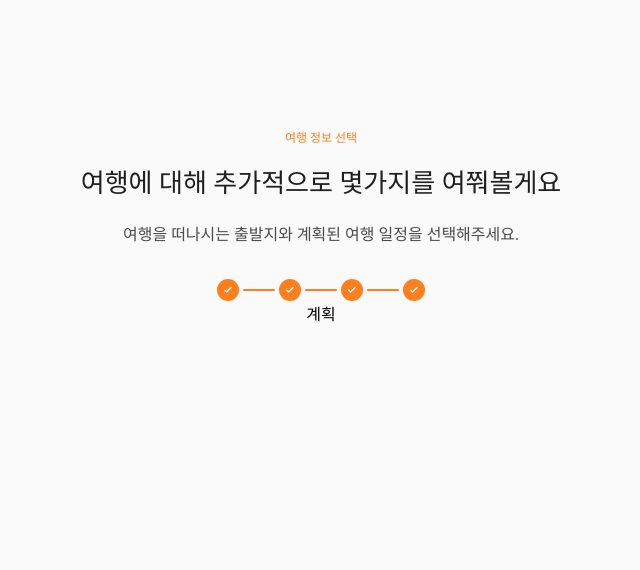
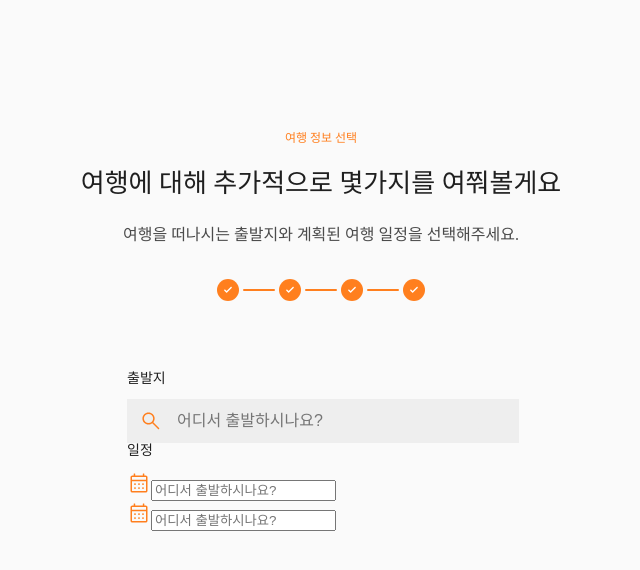
Before and after one commit to TourTeamT/YouNaUri, a React (Create React App) app: page /user-select/plan in a window 1280 px wide. Shown: the top 570 px of the page, without its empty margins (319-959 px from the left). Built offline with nearby package versions, Linux system fonts and the light colour scheme.

Commit message:
feat: 출발위치 설정 input 추가 및 일정표 컴포넌트 추가

```diff
--- /dev/null
+++ b/src/components/datePicker/datePicker.module.scss
@@ -0,0 +1,7 @@
+.template {
+  display: flex;
+}
+
+.plan {
+
+}
--- a/src/components/datePicker/index.tsx
+++ b/src/components/datePicker/index.tsx
@@ -1,8 +1,9 @@
 import React, { useState } from 'react';
 import moment from 'moment';
 import DatePicker from 'react-datepicker';
+import { ReactComponent as Calender } from 'assets/svg/plan/calendar_icon.svg'
 import 'react-datepicker/dist/react-datepicker.css';
-// import './DateRangeSelector.css'; // 컴포넌트 스타일을 위한 CSS 파일
+import styles from './datePicker.module.scss';
 
 const DateRangeSelector: React.FC = () => {
   const [startDate, setStartDate] = useState<Date | null>(null);
@@ -22,14 +23,17 @@ const DateRangeSelector: React.FC = () => {
   };
 
   return (
-    <div className="date-range-selector">
-      <div className="button-group">
-        <div>
-          <div onClick={() => setShowCalendars(true)}>{startDate ?  `${startDate}` : '시작일' }</div>
-          <div onClick={() => setShowCalendars(true)}>{endDate ? `${endDate}` : '종료일' }</div>
+    <div className={styles.template}>
+      <div className={styles.plan}>
+        <div className={styles.plan__calender} onClick={() => setShowCalendars(true)}>
+          <Calender className={styles.plan__icon} />
+          <input className={styles.plan__input} type="text" placeholder="어디서 출발하시나요?" />
+        </div>
+        <div className={styles.plan__calender} onClick={() => setShowCalendars(true)}>
+          <Calender className={styles.plan__icon} />
+          <input className={styles.plan__input} type="text" placeholder="어디서 출발하시나요?" />
         </div>
       </div>
-
       {showCalendars && (
         <div className="calendars">
           <DatePicker
--- a/src/pages/user-select/plan/index.tsx
+++ b/src/pages/user-select/plan/index.tsx
@@ -1,7 +1,20 @@
 import React from "react";
+import DateRangeSelector from "components/datePicker";
+import { ReactComponent as Search } from 'assets/svg/plan/search_icon.svg'
+import styles from './plan.module.scss';
 
 export default function Plan() {
   return (
-    <div>계획</div>
+    <div className={styles.container}>
+      <div className={styles.template}>
+        <span className={styles.template__subTitle}>출발지</span>
+        <div className={styles.place}>
+          <Search className={styles.place__icon} />
+          <input className={styles.place__input} type="text" placeholder="어디서 출발하시나요?" />
+        </div>
+        <span className={styles.template__subTitle}>일정</span>
+        <DateRangeSelector />
+      </div>
+    </div>
   )
 }
--- a/src/pages/user-select/plan/plan.module.scss
+++ b/src/pages/user-select/plan/plan.module.scss
@@ -0,0 +1,49 @@
+.container {
+  display: flex;
+  justify-content: center;
+}
+
+.template {
+  display: flex;
+  flex-direction: column;
+  justify-content: center;
+  width: 388px;
+  margin-top: 70px;
+
+  &__subTitle {
+    display: flex;
+    color: #1F1F1F;
+    leading-trim: both;
+    text-edge: cap;
+    font-family: Pretendard;
+    font-size: 14px;
+    font-style: normal;
+    font-weight: 500;
+    line-height: 16px;
+    float: left;
+    margin-bottom: 12px;
+  }
+}
+
+.place {
+  display: flex;
+  width: 368px;
+  padding: 10px 12px;
+  align-items: center;
+  gap: 4px;
+  background-color: #EEEEEE;
+
+  &__icon {
+    width: 24px;
+    height: 24px;
+    margin-right: 8px;
+  }
+
+  &__input {
+    border: none;
+    background-color: #EEEEEE;
+    border-radius: 4px;
+    font-size: 16px;
+    width: 300px;
+  }
+}
```
